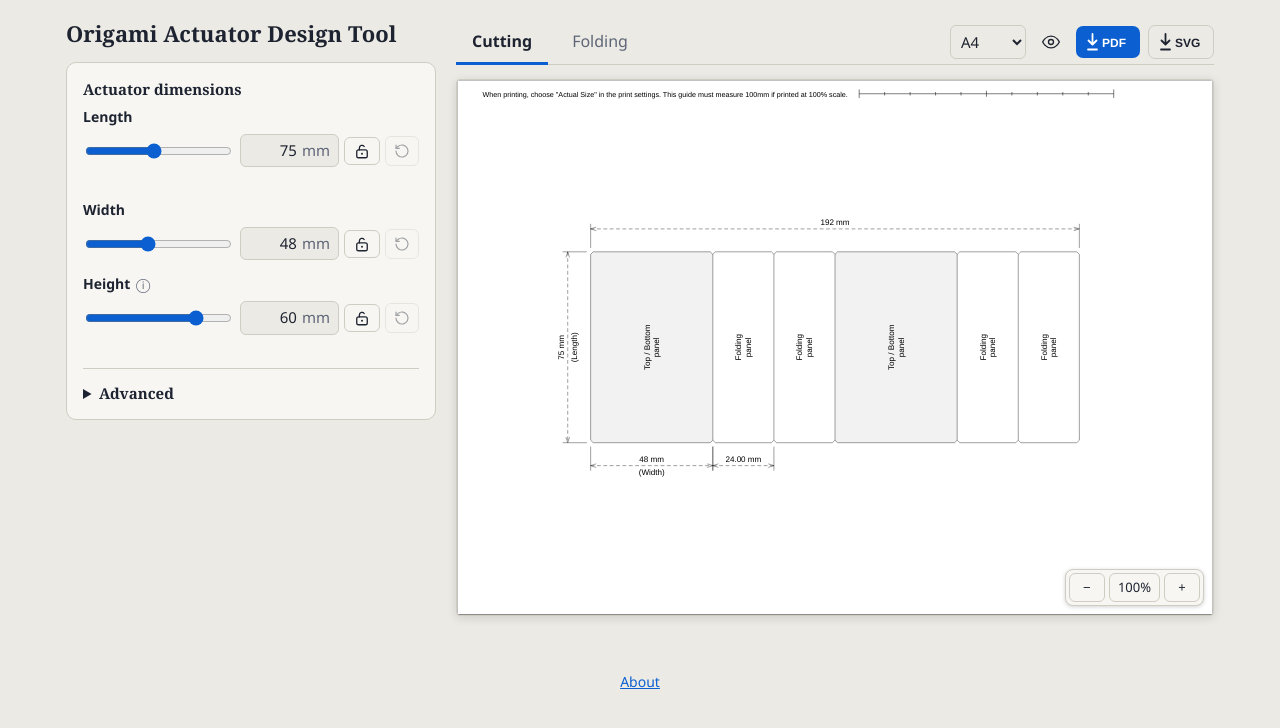
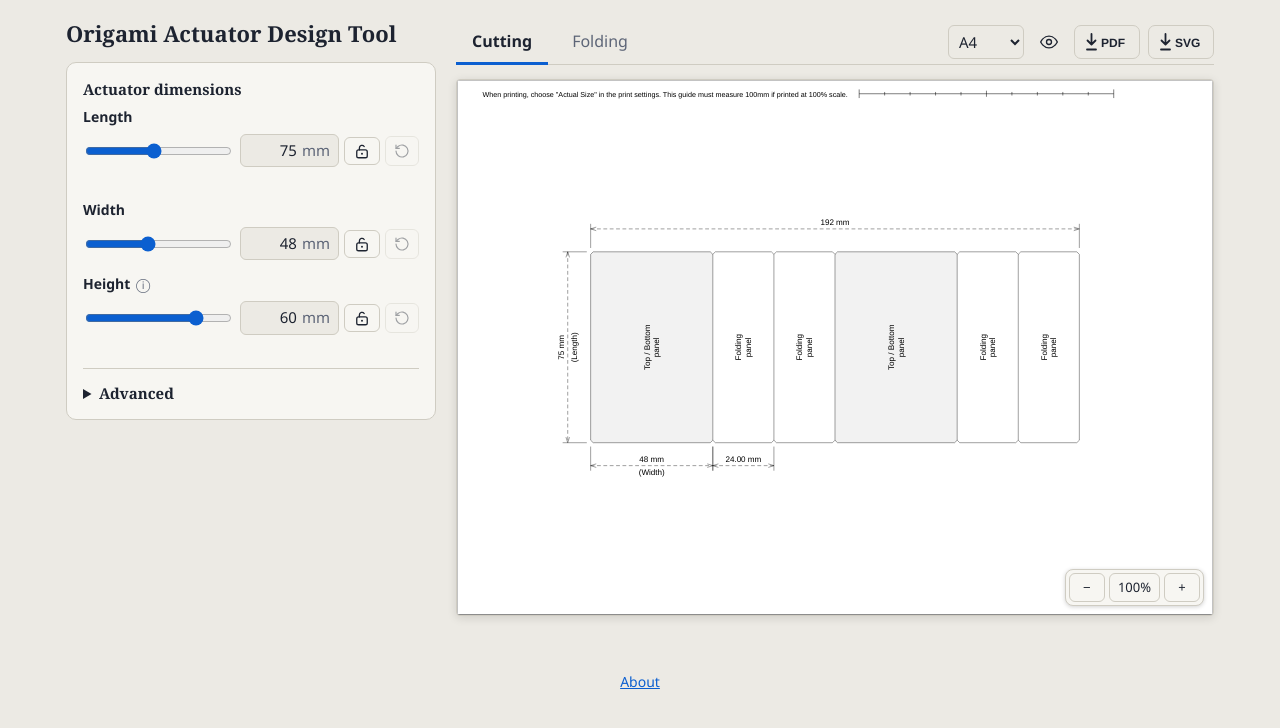
Before and after one commit to shtarbanov/origami-box-actuator, a plain HTML site: page index.html in a window 1280 px wide. Drawn offline with nearby package versions, Linux system fonts and the light colour scheme.

Commit message:
buttons styles

```diff
--- a/index.html
+++ b/index.html
@@ -53,6 +53,7 @@ details.grp[open] summary{margin-bottom:8px}
 .btn{border:0;background:var(--acc);color:var(--accfg);padding:7px 13px;border-radius:7px;font:inherit;font-weight:600;cursor:pointer}
 .btn.alt{background:transparent;color:var(--ink);border:1px solid var(--line);font-weight:500}
 .btn.ic{display:inline-flex;align-items:center;padding:5px 9px}
+.btn.alt:hover{background:var(--line)}
 .eye{display:inline-flex;align-items:center;border:0;background:transparent;color:var(--ink);padding:6px 7px;border-radius:6px;cursor:pointer}
 .eye:hover{background:var(--line)}
 .eye.off{color:var(--mute)}
@@ -103,7 +104,7 @@ dialog.about::backdrop{background:rgba(0,0,0,.45)}
    <span class="sp"></span>
    <select id="paper" aria-label="Paper size (landscape)" title="Paper size (landscape)"><option>A4</option><option>Letter</option><option>A3</option></select>
    <button class="eye" id="scaleguide" type="button" aria-pressed="true" aria-label="Scale guide"></button>
-   <button class="btn ic" id="dlpdf" aria-label="Download PDF" title="Download PDF"><svg viewBox="0 0 46 22" width="46" height="22" fill="none" stroke="currentColor" stroke-width="1.8" stroke-linecap="round" stroke-linejoin="round" aria-hidden="true"><path d="M7.5 3v10M3.5 9.5l4 4 4-4M3 18.5h9"/><text x="17" y="15.6" font-family="Helvetica,Arial,sans-serif" font-size="12" font-weight="700" fill="currentColor" stroke="none">PDF</text></svg></button>
+   <button class="btn alt ic" id="dlpdf" aria-label="Download PDF" title="Download PDF"><svg viewBox="0 0 46 22" width="46" height="22" fill="none" stroke="currentColor" stroke-width="1.8" stroke-linecap="round" stroke-linejoin="round" aria-hidden="true"><path d="M7.5 3v10M3.5 9.5l4 4 4-4M3 18.5h9"/><text x="17" y="15.6" font-family="Helvetica,Arial,sans-serif" font-size="12" font-weight="700" fill="currentColor" stroke="none">PDF</text></svg></button>
    <button class="btn alt ic" id="dlsvg" aria-label="Download SVG" title="Download SVG"><svg viewBox="0 0 46 22" width="46" height="22" fill="none" stroke="currentColor" stroke-width="1.8" stroke-linecap="round" stroke-linejoin="round" aria-hidden="true"><path d="M7.5 3v10M3.5 9.5l4 4 4-4M3 18.5h9"/><text x="17" y="15.6" font-family="Helvetica,Arial,sans-serif" font-size="12" font-weight="700" fill="currentColor" stroke="none">SVG</text></svg></button>
   </div>
   <div class="sheetwrap">
```
